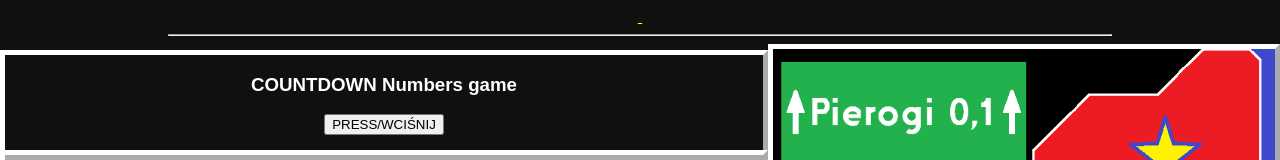
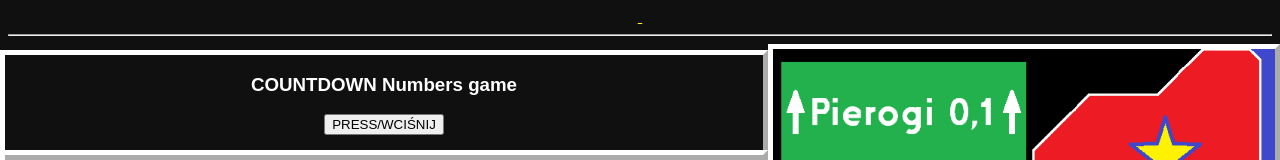
Before and after one commit to pierogiauspolen/pierogiauspolen.github.io, a plain HTML site: page index.html in a window 1280 px wide. Shown: the top 160 px of the page. Drawn offline with Linux system fonts and the light colour scheme.

Commit message:
Update index.html
removed last commit's bit

```diff
--- a/index.html
+++ b/index.html
@@ -5,11 +5,6 @@
     <link rel="stylesheet" href="style.css">
     <link rel="icon" href="zdj/logo.png">
     <style>
-      html {
-      height: 100%;
-      margin: auto;
-      width: 960px;
-      }
       div {
         border : 5px outset white;
       }
```
